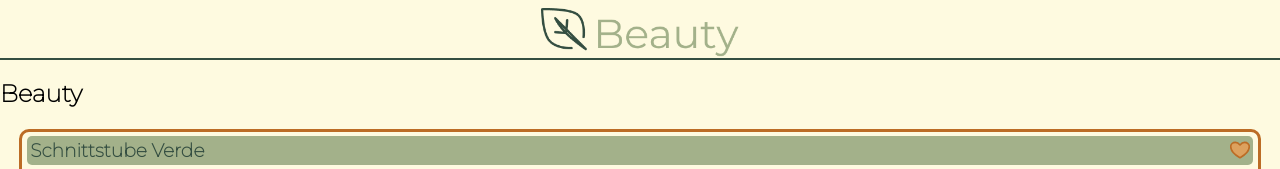
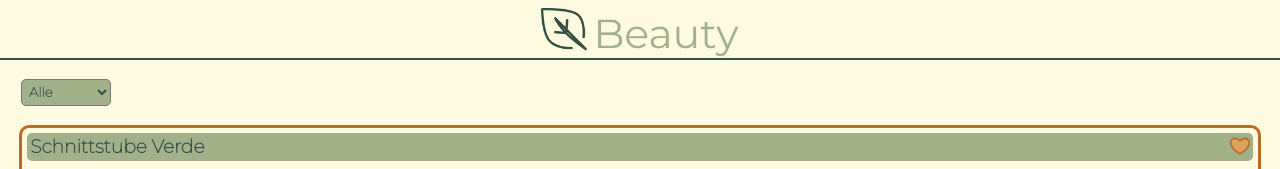
Before and after one commit to danielab93/capstone-project, a React (Vite) app: page /beauty in a window 1280 px wide. Shown: the top 169 px of the page. Built offline with nearby package versions, Linux system fonts and the light colour scheme; grey boxes are pictures that could not be loaded.

Commit message:
correction of filterfunction

```diff
--- a/src/components/FavouriteButton.jsx
+++ b/src/components/FavouriteButton.jsx
@@ -1,16 +1,10 @@
 import styled from "styled-components";
 
-function FavouriteButton({
-  onAddToFavourites,
-  isFavourite,
-  restaurant,
-  shop,
-  beauty,
-}) {
+function FavouriteButton({ onAddToFavourites, isFavourite, location }) {
   return (
     <>
       <FavouriteIcon
-        onClick={() => onAddToFavourites(restaurant || shop || beauty)}
+        onClick={() => onAddToFavourites(location)}
         width="20"
         height="20"
         viewBox="0 0 84 70"
--- a/src/components/Filter.jsx
+++ b/src/components/Filter.jsx
@@ -1,8 +1,15 @@
 import styled from "styled-components";
 
-function Filter({ name, value, children, options, onFilterLocations }) {
+function Filter({
+  name,
+  value,
+  children,
+  options,
+  onFilterLocations,
+  locations,
+}) {
   const handleFilterCards = (event) => {
-    onFilterLocations(event.target.value);
+    onFilterLocations(event.target.value, locations);
   };
 
   return (
--- a/src/components/InformationCards.jsx
+++ b/src/components/InformationCards.jsx
@@ -12,9 +12,7 @@ function InformationCards({
   image,
   onAddToFavourites,
   isFavourite,
-  restaurant,
-  shop,
-  beauty,
+  location,
 }) {
   return (
     <>
@@ -24,9 +22,7 @@ function InformationCards({
           <FavouriteButton
             onAddToFavourites={onAddToFavourites}
             isFavourite={isFavourite}
-            restaurant={restaurant}
-            shop={shop}
-            beauty={beauty}
+            location={location}
           />
         </CardHeadline>
         <InfoContainer>
--- a/src/pages/Beauty.jsx
+++ b/src/pages/Beauty.jsx
@@ -3,10 +3,16 @@ import Header from "../components/Header";
 import FooterNavbar from "../components/FooterNavbar";
 import beautyheader from "../images/Beauty.png";
 import InformationCards from "../components/InformationCards";
+import Filter from "../components/Filter";
 import { beautyspots } from "../library/data.js";
 
-function Beauty({ onAddToFavourites, favouriteCards }) {
-  const beautyCards = beautyspots.map((beauty) => (
+function Beauty({
+  locationsBeautyspots,
+  onAddToFavourites,
+  favouriteCards,
+  onFilterLocations,
+}) {
+  const beautyCards = locationsBeautyspots.map((beauty) => (
     <InformationCards
       key={beauty.id}
       name={beauty.name}
@@ -17,18 +23,28 @@ function Beauty({ onAddToFavourites, favouriteCards }) {
       website={beauty.website}
       image={beauty.image}
       onAddToFavourites={onAddToFavourites}
-      beauty={beauty}
+      location={beauty}
       isFavourite={favouriteCards?.some(
         (favourite) => favourite.id === beauty.id
       )}
     />
   ));
 
+  const filterOptions = (locations) => [
+    ...new Set(locations.map((location) => location.kategorie)),
+  ]; // DIESE FUNKTION AUSLAGERN UND DANN IN JEDER KOMPONENTE AUFRUFEN!!!
+
   return (
     <>
       <Header image={beautyheader} altText="Beauty Header" />
       <main>
-        <h2>Beauty</h2>
+        <Filter
+          name="category"
+          value={beautyspots.kategorie}
+          options={filterOptions(beautyspots)}
+          onFilterLocations={onFilterLocations}
+          locations={beautyspots}
+        />
         <section>{beautyCards}</section>
       </main>
       <FooterNavbar />
--- a/src/pages/Favourites.jsx
+++ b/src/pages/Favourites.jsx
@@ -16,9 +16,7 @@ function Favourites({ onAddToFavourites, favouriteCards }) {
       image={favouriteCard?.image}
       onAddToFavourites={onAddToFavourites}
       isFavourite={true}
-      restaurant={favouriteCard}
-      shop={favouriteCard}
-      beauty={favouriteCard}
+      location={favouriteCard}
     />
   ));
   return (
--- a/src/pages/MainPage.jsx
+++ b/src/pages/MainPage.jsx
@@ -13,12 +13,14 @@ import NotFound from "../pages/NotFound";
 import { restaurants, shops, beautyspots } from "../library/data.js";
 
 function MainPage() {
-  const [locations, setLocations] = useState(restaurants);
+  const [locationsRestaurants, setLocationsRestaurants] = useState(restaurants);
+  const [locationsShops, setLocationsShops] = useState(shops);
+  const [locationsBeautyspots, setLocationsBeautyspots] = useState(beautyspots);
   const [filteredLocations, setFilteredLocations] = useState([]);
 
-  const handleFilterLocations = (category) => {
+  const handleFilterLocations = (category, locations) => {
     if (category === "") {
-      setFilteredLocations(restaurants);
+      setFilteredLocations(locations);
     } else {
       const updatedFilteredLocations = locations.filter(
         (location) => location.kategorie === category
@@ -67,8 +69,10 @@ function MainPage() {
           path="/restaurants"
           element={
             <Restaurants
-              location={
-                filteredLocations.length > 0 ? filteredLocations : locations
+              locationsRestaurants={
+                filteredLocations.length > 0
+                  ? filteredLocations
+                  : locationsRestaurants
               }
               onFilterLocations={handleFilterLocations}
               onAddToFavourites={addToFavourites}
@@ -82,8 +86,10 @@ function MainPage() {
             <Shopping
               onAddToFavourites={addToFavourites}
               favouriteCards={favouriteCards}
-              location={
-                filteredLocations.length > 0 ? filteredLocations : locations
+              locationsShops={
+                filteredLocations.length > 0
+                  ? filteredLocations
+                  : locationsShops
               }
               onFilterLocations={handleFilterLocations}
             />
@@ -95,8 +101,10 @@ function MainPage() {
             <Beauty
               onAddToFavourites={addToFavourites}
               favouriteCards={favouriteCards}
-              location={
-                filteredLocations.length > 0 ? filteredLocations : locations
+              locationsBeautyspots={
+                filteredLocations.length > 0
+                  ? filteredLocations
+                  : locationsBeautyspots
               }
               onFilterLocations={handleFilterLocations}
             />
--- a/src/pages/Restaurants.jsx
+++ b/src/pages/Restaurants.jsx
@@ -11,9 +11,9 @@ function Restaurants({
   onAddToFavourites,
   favouriteCards,
   onFilterLocations,
-  location,
+  locationsRestaurants,
 }) {
-  const restaurantCards = location.map((restaurant) => (
+  const restaurantCards = locationsRestaurants.map((restaurant) => (
     <InformationCards
       key={restaurant.id}
       name={restaurant.name}
@@ -24,7 +24,7 @@ function Restaurants({
       website={restaurant.website}
       image={restaurant.image}
       onAddToFavourites={onAddToFavourites}
-      restaurant={restaurant}
+      location={restaurant}
       isFavourite={favouriteCards?.some(
         (favourite) => favourite.id === restaurant.id
       )}
@@ -40,6 +40,7 @@ function Restaurants({
           value={restaurants.kategorie}
           options={restaurants.map((restaurant) => restaurant.kategorie)}
           onFilterLocations={onFilterLocations}
+          locations={restaurants}
         />
         <section>{restaurantCards}</section>
       </main>
--- a/src/pages/Shopping.jsx
+++ b/src/pages/Shopping.jsx
@@ -5,8 +5,13 @@ import shoppingheader from "../images/Shopping.png";
 import InformationCards from "../components/InformationCards";
 import { shops } from "../library/data.js";
 
-function Shopping({ onAddToFavourites, favouriteCards }) {
-  const shoppingCards = shops.map((shop) => (
+function Shopping({
+  onAddToFavourites,
+  favouriteCards,
+  onFilterLocations,
+  locationsShops,
+}) {
+  const shoppingCards = locationsShops.map((shop) => (
     <InformationCards
       key={shop.id}
       name={shop.name}
@@ -17,7 +22,7 @@ function Shopping({ onAddToFavourites, favouriteCards }) {
       website={shop.website}
       image={shop.image}
       onAddToFavourites={onAddToFavourites}
-      shop={shop}
+      location={shop}
       isFavourite={favouriteCards?.some(
         (favourite) => favourite.id === shop.id
       )}
```
